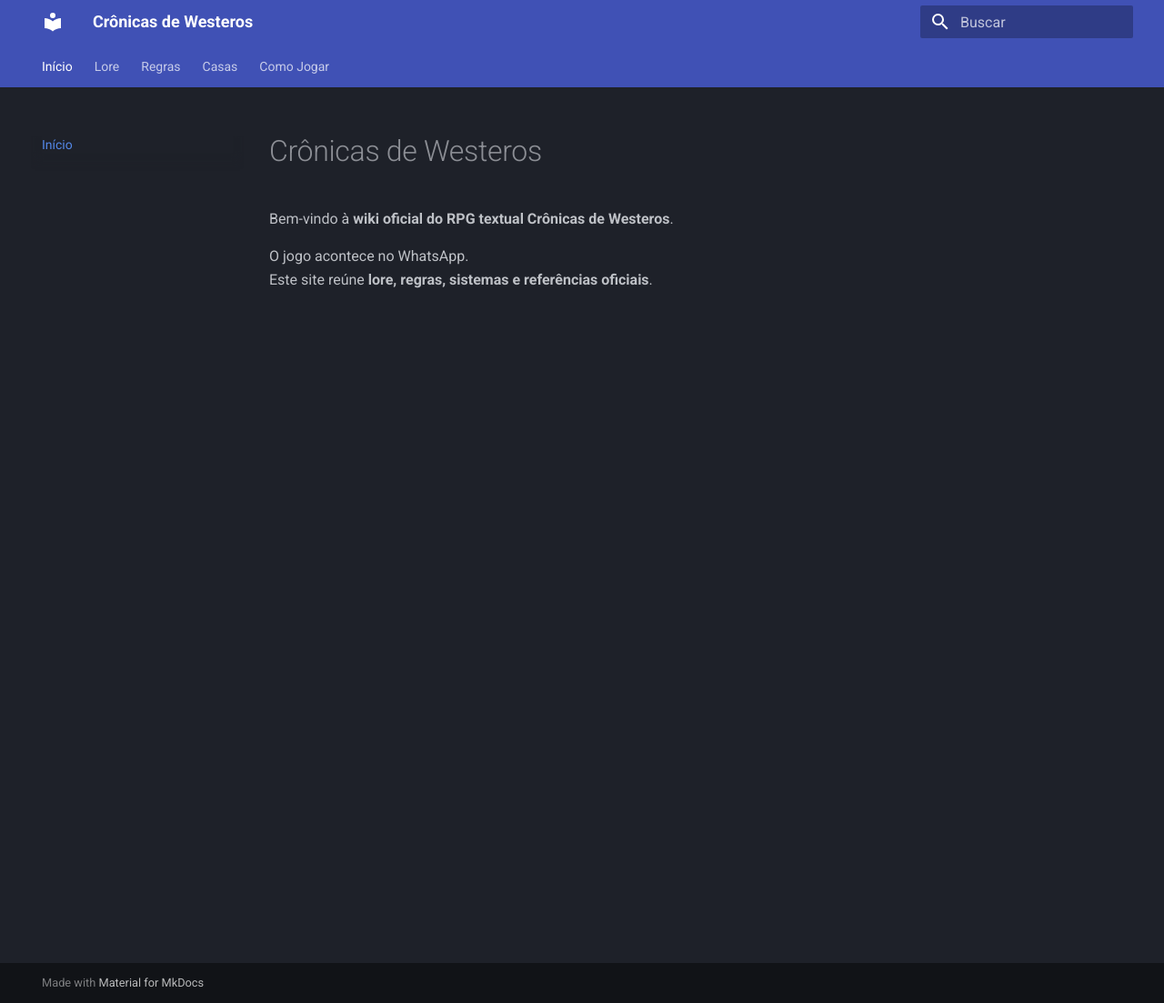
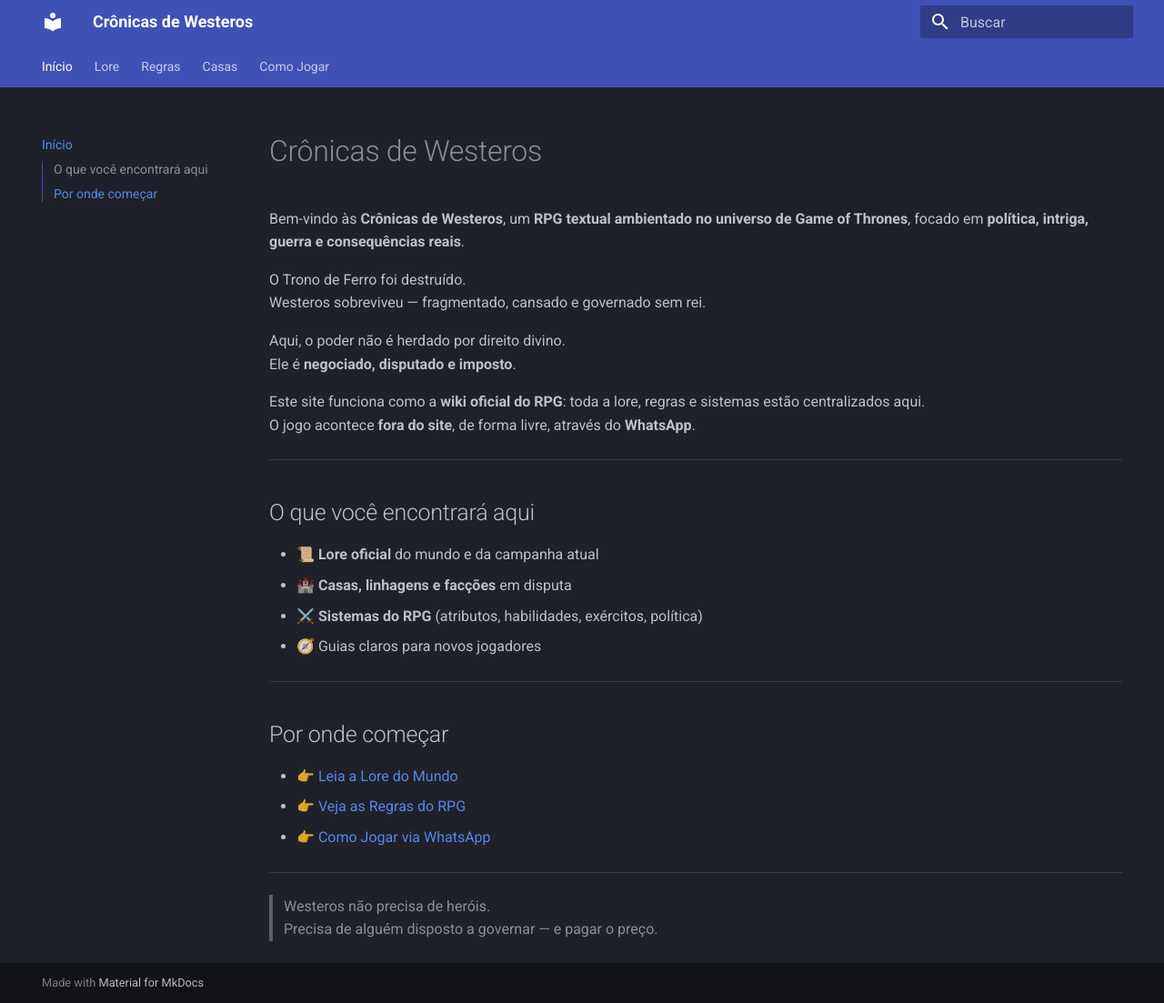
Before and after one commit to CronicasDeWesteros/Cronicas-De-Westeros, an MkDocs documentation site: the page built from docs/index.md, in a window 1280 px wide and 1103 px high. Shown: the whole window at 91% size. Built offline with MkDocs 1.6.1 and Material for MkDocs 9.7.7, drawn with Linux system fonts in a browser that asks for light colours.

Commit message:
Adiciona Home, Como Jogar e Lore inicial

```diff
--- a/docs/index.md
+++ b/docs/index.md
@@ -1,6 +1,34 @@
 # Crônicas de Westeros
 
-Bem-vindo à **wiki oficial do RPG textual Crônicas de Westeros**.
+Bem-vindo às **Crônicas de Westeros**, um **RPG textual ambientado no universo de Game of Thrones**, focado em **política, intriga, guerra e consequências reais**.
 
-O jogo acontece no WhatsApp.
-Este site reúne **lore, regras, sistemas e referências oficiais**.
+O Trono de Ferro foi destruído.
+Westeros sobreviveu — fragmentado, cansado e governado sem rei.
+
+Aqui, o poder não é herdado por direito divino.
+Ele é **negociado, disputado e imposto**.
+
+Este site funciona como a **wiki oficial do RPG**: toda a lore, regras e sistemas estão centralizados aqui.
+O jogo acontece **fora do site**, de forma livre, através do **WhatsApp**.
+
+---
+
+## O que você encontrará aqui
+
+- 📜 **Lore oficial** do mundo e da campanha atual
+- 🏰 **Casas, linhagens e facções** em disputa
+- ⚔️ **Sistemas do RPG** (atributos, habilidades, exércitos, política)
+- 🧭 Guias claros para novos jogadores
+
+---
+
+## Por onde começar
+
+- 👉 [Leia a Lore do Mundo](lore/index.md)
+- 👉 [Veja as Regras do RPG](regras/index.md)
+- 👉 [Como Jogar via WhatsApp](como-jogar.md)
+
+---
+
+> Westeros não precisa de heróis.
+> Precisa de alguém disposto a governar — e pagar o preço.
```
Also changed, not shown: docs/como-jogar.md (+61 -0 lines), docs/lore/index.md (+18 -2 lines).
